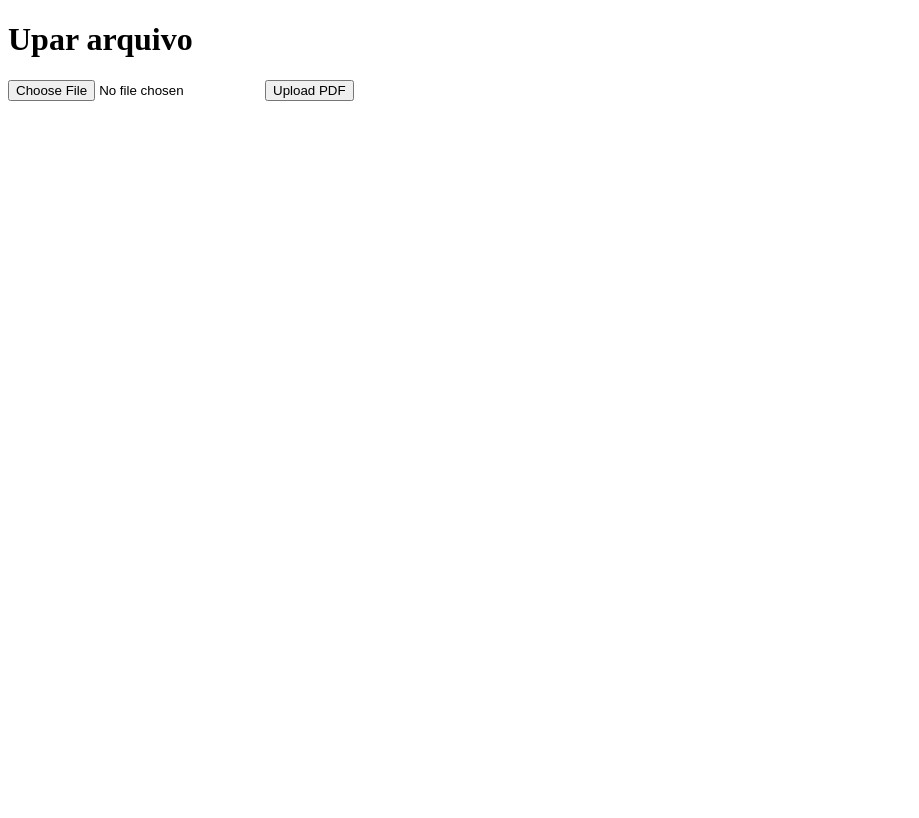
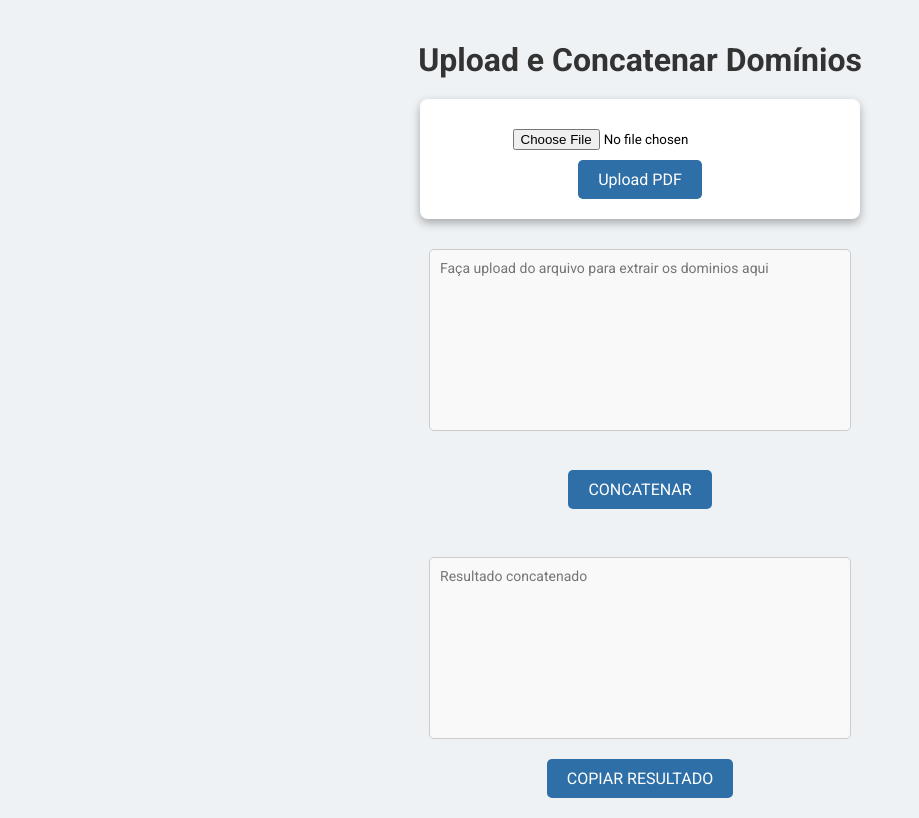
Before and after one commit to joaoh11x/extrair_pdf, a Flask app: page / in a window 1280 px wide. Shown: the whole page, without its empty margins (0-919 px from the left). Before the commit the page ends 101 px from the top, so only its background shows below. Run offline with Flask 3, Linux system fonts and the light colour scheme.

Commit message:
atualizacao visual

```diff
--- a/app.py
+++ b/app.py
@@ -1,5 +1,5 @@
 import os
-from flask import Flask, request, render_template, send_file
+from flask import Flask, request, render_template, jsonify
 import pdfplumber
 
 app = Flask(__name__)
@@ -11,26 +11,20 @@ def upload_form():
     return render_template('upload.html')
 
 @app.route('/', methods=['POST'])
-
-#validar se tem arquivo e se nao ta vazio
 def upload_file():
     if 'file' not in request.files:
-        return 'nao tem nada'
+        return jsonify({'error': 'nao enviou nada'})
 
     file = request.files['file']
     if file.filename == '':
-        return 'nao selecionou nada'
+        return jsonify({'error': 'nao selecionou nada'})
 
     if file:
         file_path = os.path.join(app.config['UPLOAD_FOLDER'], file.filename)
         file.save(file_path)
         extracted_text = extract_domains(file_path)
 
-        result_file = os.path.join(app.config['UPLOAD_FOLDER'], 'dominios_bloqueios.txt')
-        with open(result_file, 'w') as f:
-            f.write(extracted_text)
-
-        return send_file(result_file, as_attachment=True)
+        return jsonify({'extracted_text': extracted_text})
 
 def extract_domains(file_path):
     result = ""
@@ -39,10 +33,14 @@ def extract_domains(file_path):
             table = page.extract_table()
             if table:
                 for row in table:
-                    novos_dominios = row[2]  #indice da coluna que contem os dados para bloquear
+                    novos_dominios = row[2]  # índice da coluna que contém os dados
                     if novos_dominios:
                         result += novos_dominios + "\n"
-    return result
+
+    linhas = result.splitlines()
+    if len(linhas) >= 2:
+        del linhas[0:2]
+    return "\n".join(linhas)
 
 if __name__ == '__main__':
     if not os.path.exists(UPLOAD_FOLDER):
--- a/templates/upload.html
+++ b/templates/upload.html
@@ -1,15 +1,150 @@
 <!doctype html>
 <html lang="en">
+
 <head>
     <meta charset="UTF-8">
     <meta name="viewport" content="width=device-width, initial-scale=1.0">
+    <link rel="preconnect" href="https://fonts.googleapis.com">
+    <link rel="preconnect" href="https://fonts.gstatic.com" crossorigin>
+    <link
+        href="https://fonts.googleapis.com/css2?family=Roboto:ital,wght@0,100;0,300;0,400;0,500;0,700;0,900;1,100;1,300;1,400;1,500;1,700;1,900&display=swap"
+        rel="stylesheet">
     <title>Upload PDF</title>
+    <style>
+        *{
+            font-family: "Roboto", sans-serif;
+        }
+        body {
+            background-color: #eef2f5;
+            margin: 0;
+            padding: 20px;
+            display: flex;
+            flex-direction: column;
+            align-items: center;
+        }
+
+        h1 {
+            color: #333;
+            margin-bottom: 20px;
+        }
+
+        form {
+            display: flex;
+            flex-direction: column;
+            align-items: center;
+            background: white;
+            border-radius: 8px;
+            box-shadow: 0 4px 10px rgba(0, 0, 0, 0.3);
+            padding: 20px;
+            margin-bottom: 20px;
+            width: 100%;
+            max-width: 400px;
+        }
+
+        input[type="file"] {
+            margin: 10px 0;
+        }
+
+        input[type="submit"],
+        button {
+            padding: 10px 20px;
+            background-color: #2E6FA7;
+            color: white;
+            border: none;
+            border-radius: 5px;
+            cursor: pointer;
+            font-size: 16px;
+            transition: background-color 0.3s;
+        }
+
+        input[type="submit"]:hover,
+        button:hover {
+            background-color: #193e5f;
+        }
+
+        textarea {
+            width: 100%;
+            max-width: 400px;
+            padding: 10px;
+            margin: 10px 0;
+            border: 1px solid #ccc;
+            border-radius: 5px;
+            resize: none;
+            font-size: 14px;
+            background: #f9f9f9;
+        }
+
+        button {
+            margin-top: 10px;
+            width: auto;
+            display: block;
+            margin-left: auto;
+            margin-right: auto;
+        }
+    </style>
 </head>
+
 <body>
-    <h1>Upar arquivo</h1>
-    <form action="/" method="post" enctype="multipart/form-data">
-        <input type="file" name="file">
+    <h1>Upload e Concatenar Domínios</h1>
+
+    <form id="uploadForm" enctype="multipart/form-data">
+        <input type="file" name="file" id="file">
         <input type="submit" value="Upload PDF">
     </form>
+
+    <textarea id="sitesInput" rows="10" cols="50"
+        placeholder="Faça upload do arquivo para extrair os dominios aqui"></textarea><br>
+
+    <button onclick="concatenarSites()">CONCATENAR</button>
+    <br><br>
+
+    <textarea id="resultado" rows="10" cols="50" placeholder="Resultado concatenado"></textarea>
+
+    <button onclick="copyToClipboard()">COPIAR RESULTADO</button>
+
+    <script>
+        document.getElementById('uploadForm').onsubmit = async function (event) {
+            event.preventDefault();
+            var formData = new FormData();
+            formData.append("file", document.getElementById('file').files[0]);
+
+            const response = await fetch('/', {
+                method: 'POST',
+                body: formData
+            });
+
+            const result = await response.json();
+
+            if (result.error) {
+                alert(result.error);
+            } else {
+                document.getElementById("sitesInput").value = result.extracted_text;
+            }
+        };
+
+        function concatenarSites() {
+            var sitesInput = document.getElementById("sitesInput").value;
+            var sitesArray = sitesInput.split('\n');
+            var resultado = "";
+
+            sitesArray.forEach(function (site) {
+                site = site.trim();
+                if (site) {
+                    resultado += `local-zone:"${site}" redirect\n`;
+                    resultado += `local-data:"${site}. A 186.224.17.49"\n`;
+                }
+            });
+
+            document.getElementById("resultado").value = resultado;
+        }
+
+        function copyToClipboard() {
+            var resultadoTextarea = document.getElementById("resultado");
+            resultadoTextarea.select();
+            document.execCommand("copy");
+            alert("Copiado para área de transferência");
+        }
+    </script>
 </body>
+
 </html>
```
